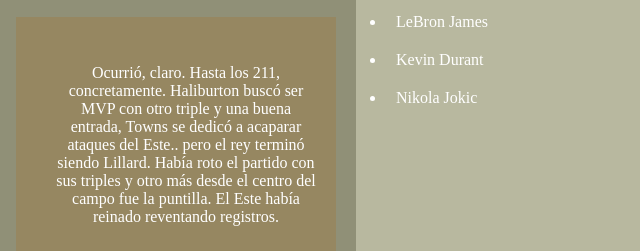
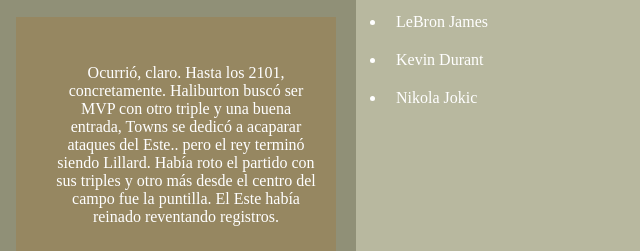
Before and after one commit to leots79/viewport, a plain HTML site: page index.html in a window 1280 px wide. Shown: the part 563-814 px from the top of the page, 464-1104 px from the left. Drawn offline with Linux system fonts and the light colour scheme.

Commit message:
Cambio 3

```diff
--- a/index.html
+++ b/index.html
@@ -58,7 +58,7 @@
         <div id="widget-2" class="bordes-wid">
             <h3></h3>
             <p>
-                Ocurrió, claro. Hasta los 211, concretamente. Haliburton buscó ser MVP con otro triple y una buena entrada, Towns se dedicó a acaparar ataques del Este.. pero el rey terminó siendo Lillard. Había roto el partido con sus triples y otro más desde el centro del campo fue la puntilla. El Este había reinado reventando registros.
+                Ocurrió, claro. Hasta los 2101, concretamente. Haliburton buscó ser MVP con otro triple y una buena entrada, Towns se dedicó a acaparar ataques del Este.. pero el rey terminó siendo Lillard. Había roto el partido con sus triples y otro más desde el centro del campo fue la puntilla. El Este había reinado reventando registros.
             </p>
         </div>
 
```
